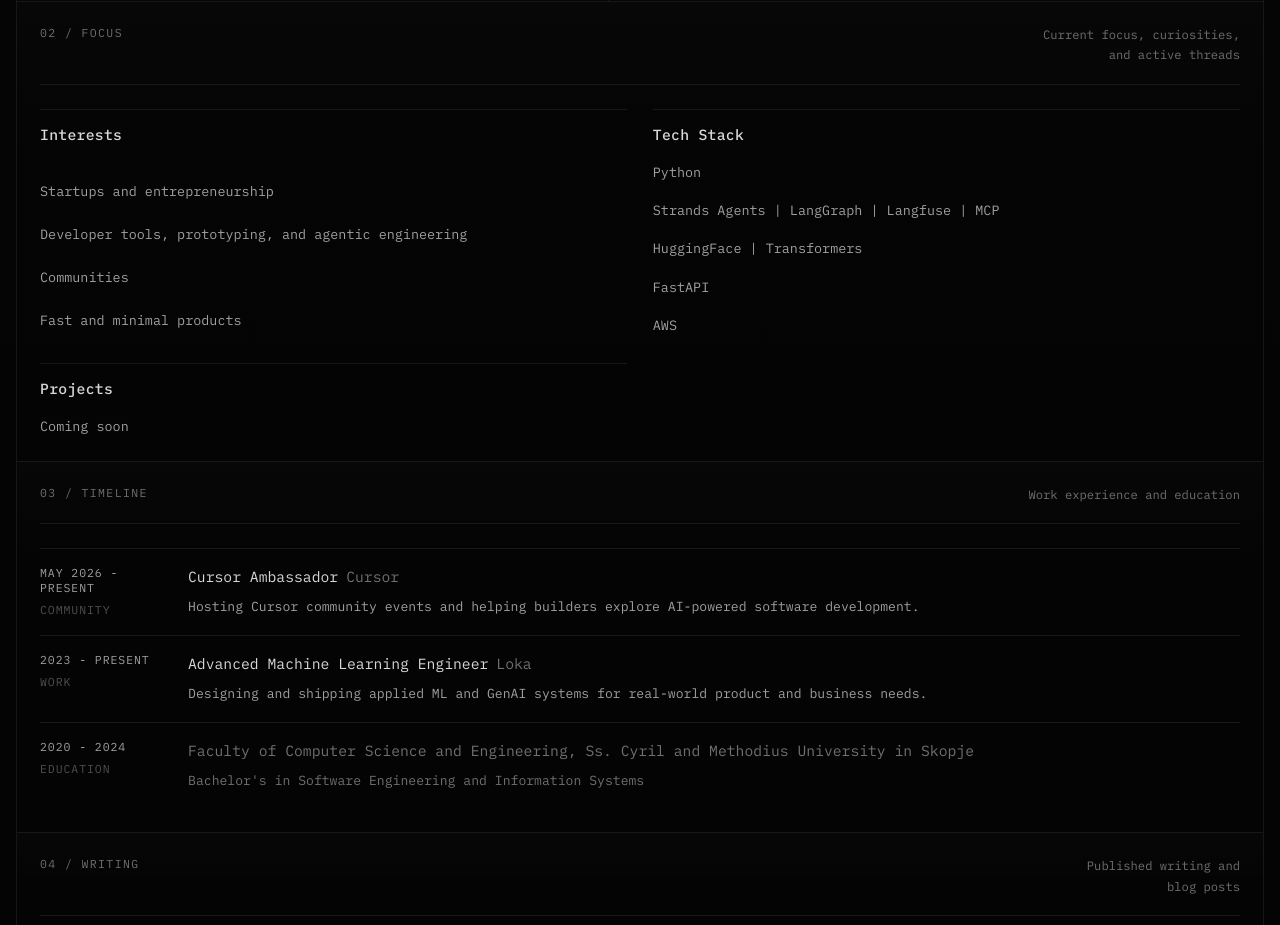
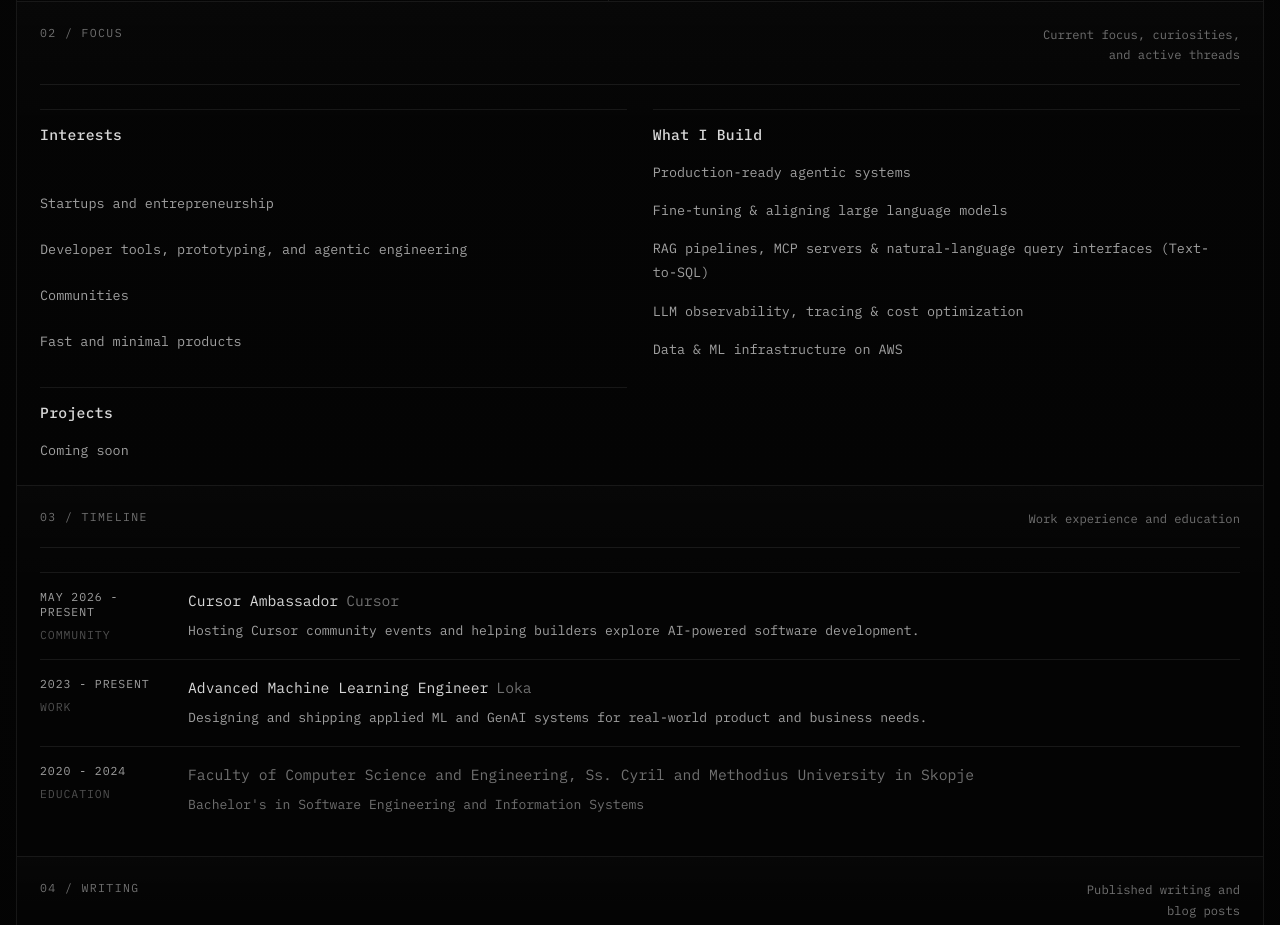
Before and after one commit to mariopetkoski/mariopetkoski.github.io, a React (Vite) app: page / in a window 1280 px wide. Shown: the part 1120-2045 px from the top of the page. Built offline with nearby package versions, Linux system fonts and the light colour scheme.

Commit message:
Replace tech stack with what I build section

```diff
--- a/src/content.ts
+++ b/src/content.ts
@@ -87,13 +87,13 @@
     ],
   },
   {
-    title: 'Tech Stack',
+    title: 'What I Build',
     items: [
-      'Python',
-      'Strands Agents | LangGraph | Langfuse | MCP',
-      'HuggingFace | Transformers',
-      'FastAPI',
-      'AWS',
+      'Production-ready agentic systems',
+      'Fine-tuning & aligning large language models',
+      'RAG pipelines, MCP servers & natural-language query interfaces (Text-to-SQL)',
+      'LLM observability, tracing & cost optimization',
+      'Data & ML infrastructure on AWS',
     ],
   },
   {
```
